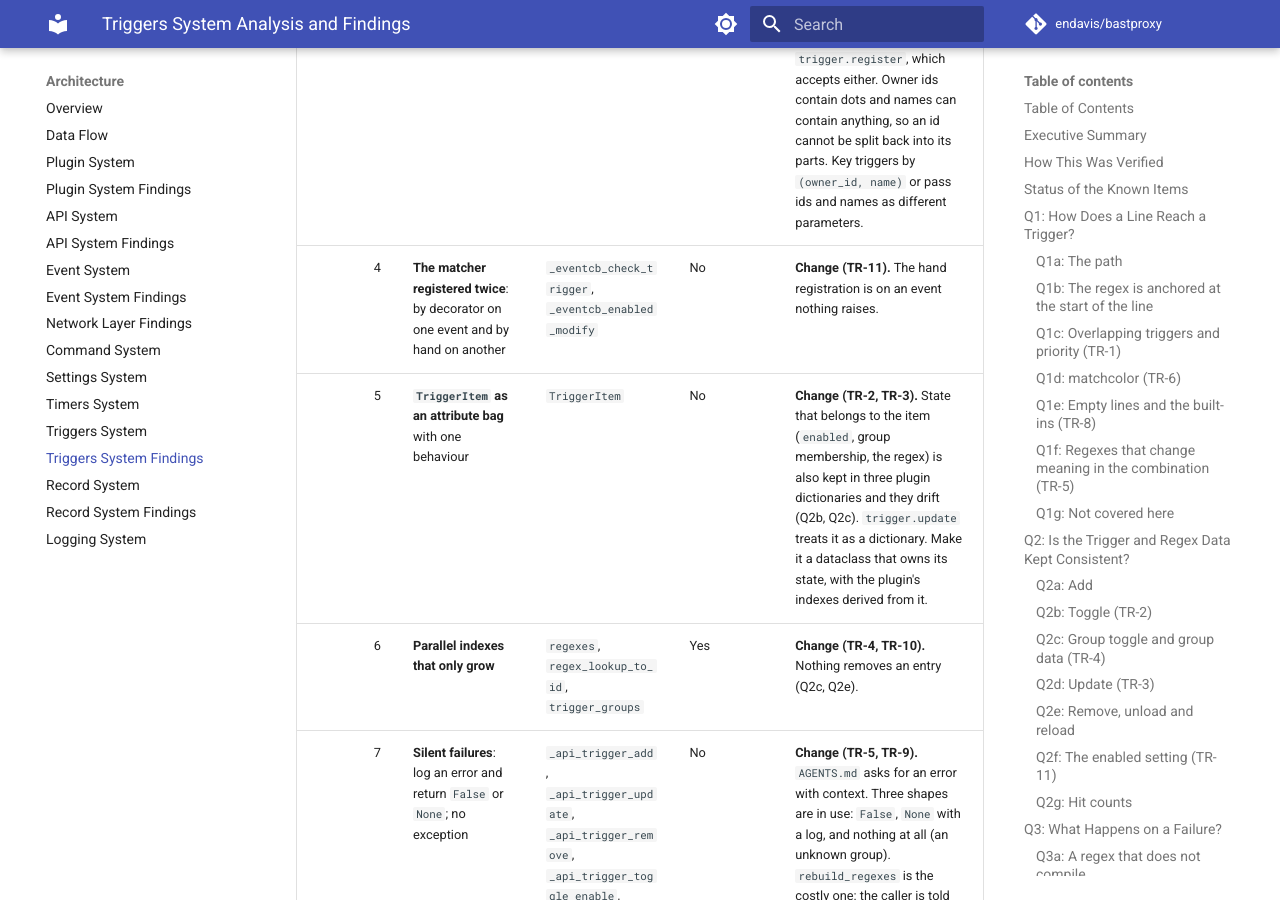
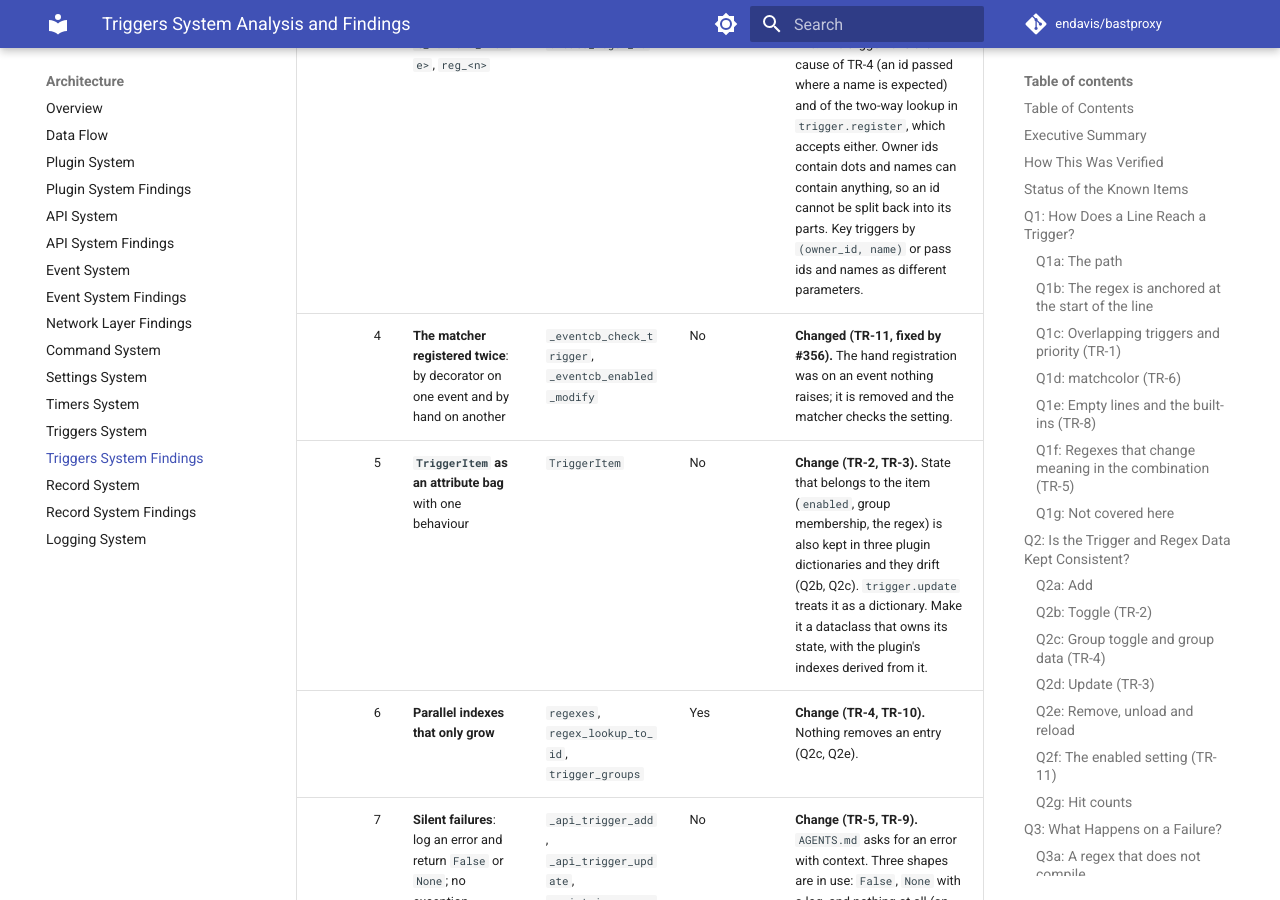
Before and after one commit to endavis/bastproxy, an MkDocs documentation site: the page built from docs/claude/triggers_system_findings.md, in a window 1280 px wide and 900 px high, scrolled down 17132 px. Built offline with MkDocs 1.6.1 and Material for MkDocs 9.7.7, drawn with Linux system fonts in a browser that asks for light colours; comment, search, counter and statistics services are not loaded; some of the changed text lies outside the part shown.

Commit message:
fix: make the triggers plugin's enabled setting stop matching (addresses #356)
The setting registered and unregistered the matcher on an event nothing
raises, so turning it off changed nothing. Remove that handler and have
the matcher return early while the setting is False, which also covers a
value saved as False at startup. Update TR-11 and the pages that
described the old behaviour.

Co-Authored-By: Claude Opus 5.5 <noreply@anthropic.com>
Claude-Session: https://claude.ai/code/session_01NXu1sbBxFsEQW16MiZv7Je

```diff
--- a/docs/claude/triggers_system_findings.md
+++ b/docs/claude/triggers_system_findings.md
@@ -58,7 +58,7 @@ below (TR-1 to TR-14); eleven are defects found by running the code.
   call that added it. Numeric backreferences and a literal `\?P<x>` are changed silently.
 - **A failure inside matching drops the rest of the line's triggers** (TR-7, fixed by #359 and #352): an `argtypes` conversion that
   raises, or a callback that removes its own trigger, ends `_eventcb_check_trigger` for that line.
-- **The `enabled` setting does nothing** (TR-11), `matchcolor` only works for regexes that also match the
+- **The `enabled` setting did nothing** (TR-11, fixed by #356), `matchcolor` only works for regexes that also match the
   uncoloured text (TR-6, fixed by #359), and triggers without a regex, the three built-ins included, raise `KeyError` from
   remove and toggle (TR-8, fixed by #359 and #353).
 - **Unload is clean for triggers and their callbacks** (Q2e, **verified**), including an owner that has a trigger without a regex (TR-8, fixed by #353).
@@ -122,7 +122,7 @@ Verification used throwaway scripts, deleted afterwards and not part of the repo
 | #257: `trigger.register` passed its keyword arguments positionally | **Fixed, and holds** (**verified**: `tests/plugins/core/triggers/test_trigger_register_kwargs.py` passes; the probes registered callbacks with `prio=1` through `trigger.register`). | #257 |
 | #335: the debug line for an unmatched line is built only when logged | **Settled** (**verified**: `tests/plugins/core/triggers/test_trigger_debug_log_lazy.py` passes). | #335 |
 | #61: triggers match MXP-stripped text | **Holds** (**verified**: `tests/plugins/core/triggers/test_trigger_mxp.py` passes; `noansi` and `colorcoded` both strip MXP first, **read**). | #61 |
-| To check: does turning the `enabled` setting off stop matching? | **No** (**verified**, Q2f). The setting has no effect. | TR-11 |
+| To check: does turning the `enabled` setting off stop matching? | **No, before #356** (**verified**, Q2f). Fixed by #356: `_eventcb_check_trigger` returns early while the setting is False. | TR-11 |
 | To check: does a line that two triggers match fire both, and does order or priority decide? | **Only with the same regex.** With different regexes only the first added fires; `priority` is not read (**verified**, Q1c). | TR-1 |
 | To check: which triggers are live when the combined regex fails to compile? | **The ones in the last pattern that compiled.** Triggers added later never fire, and the offending trigger never fires either (**verified**, Q3b). | TR-5 |
 
@@ -305,6 +305,8 @@ including `regex`, before the new regex is compiled (**read**).
 
 ### Q2f: The `enabled` setting (TR-11)
 
+Fixed by #356; this is what was found before the fix.
+
 With the setting True a line fired its trigger. After `setting.set("plugins.core.triggers", "enabled", False)`
 the same line fired it again. `_eventcb_enabled_modify` registers and unregisters `_eventcb_check_trigger` on
 `ev_libs.net.mud_from_mud_event`; that event exists only because of this registration (priority 1, raised 0
@@ -503,7 +505,7 @@ Greps, all scoped to `src/bastproxy/plugins/core/triggers` with `--include=*.py`
 | 1 | **One combined alternation for all triggers** | `TriggersPlugin.rebuild_regexes`, `_eventcb_check_trigger` | Yes | **Change (TR-14).** It makes one `match` call per line, which is what it is for, but it is the cause of TR-1, TR-5 and TR-6 and of the rebuild cost in TR-10. Q8 compares the alternatives. |
 | 2 | **Triggers delivered as raised events** (observer): one event per trigger, callbacks registered on it | `TriggerItem.raisetrigger`, `_api_trigger_register` | Yes | **Keep.** It gives callbacks priorities, isolation of a failing callback (Q3d) and the `detail` display for free, and it is the plugin-facing contract. It costs about 110 us per match (Q4); what should change is raising `beall` and `all` with no listener (TR-8). |
 | 3 | **Ids built from strings**: `t_<owner>_<name>`, `reg_<n>` | `create_trigger_id`, `create_regex_id` | No | **Change (TR-4, TR-9).** `reg_<n>` is a counter and is fine. The trigger id is the cause of TR-4 (an id passed where a name is expected) and of the two-way lookup in `trigger.register`, which accepts either. Owner ids contain dots and names can contain anything, so an id cannot be split back into its parts. Key triggers by `(owner_id, name)` or pass ids and names as different parameters. |
-| 4 | **The matcher registered twice**: by decorator on one event and by hand on another | `_eventcb_check_trigger`, `_eventcb_enabled_modify` | No | **Change (TR-11).** The hand registration is on an event nothing raises. |
+| 4 | **The matcher registered twice**: by decorator on one event and by hand on another | `_eventcb_check_trigger`, `_eventcb_enabled_modify` | No | **Changed (TR-11, fixed by #356).** The hand registration was on an event nothing raises; it is removed and the matcher checks the setting. |
 | 5 | **`TriggerItem` as an attribute bag** with one behaviour | `TriggerItem` | No | **Change (TR-2, TR-3).** State that belongs to the item (`enabled`, group membership, the regex) is also kept in three plugin dictionaries and they drift (Q2b, Q2c). `trigger.update` treats it as a dictionary. Make it a dataclass that owns its state, with the plugin's indexes derived from it. |
 | 6 | **Parallel indexes that only grow** | `regexes`, `regex_lookup_to_id`, `trigger_groups` | Yes | **Change (TR-4, TR-10).** Nothing removes an entry (Q2c, Q2e). |
 | 7 | **Silent failures**: log an error and return `False` or `None`; no exception | `_api_trigger_add`, `_api_trigger_update`, `_api_trigger_remove`, `_api_trigger_toggle_enable`, `_api_trigger_toggle_omit`, `_api_group_toggle_enable`, `rebuild_regexes` | No | **Change (TR-5, TR-9).** `AGENTS.md` asks for an error with context. Three shapes are in use: `False`, `None` with a log, and nothing at all (an unknown group). `rebuild_regexes` is the costly one: the caller is told the add worked. Two APIs raise `KeyError` by accident instead (`trigger.register`, `trigger.unregister`). |
@@ -915,12 +917,12 @@ regex entry when its last trigger goes; create the entry only after the compile
 
 ### TR-11: The `enabled` setting has no effect
 
-**Status:** open
+**Status:** fixed by #356
 **Issue:** #356
 **Location:** `TriggersPlugin._eventcb_enabled_modify`; the decorator on `_eventcb_check_trigger`.
 **Evidence (verified):** Q2f: a trigger fired with the setting False; `ev_libs.net.mud_from_mud_event` has one
 registration and was raised 0 times; nothing in `src` or `tests` raises it.
-**Fix:** check the setting at the top of `_eventcb_check_trigger`, or register and unregister on
+**Fix (done):** `_eventcb_enabled_modify` was removed and `_eventcb_check_trigger` checks the setting. Options considered: check the setting at the top of `_eventcb_check_trigger`, or register and unregister on
 `ev_to_client_data_modify`; remove the dead event name.
 
 > **Proposed issue (bug):** `bug: the triggers plugin's enabled setting does not stop matching`
```
Also changed, not shown: other parts of docs/claude/triggers_system_findings.md (+1 -1 lines), docs/claude/event_system.md (+1 -1 lines), docs/claude/triggers_system.md (+1 -1 lines), 3 other files.
